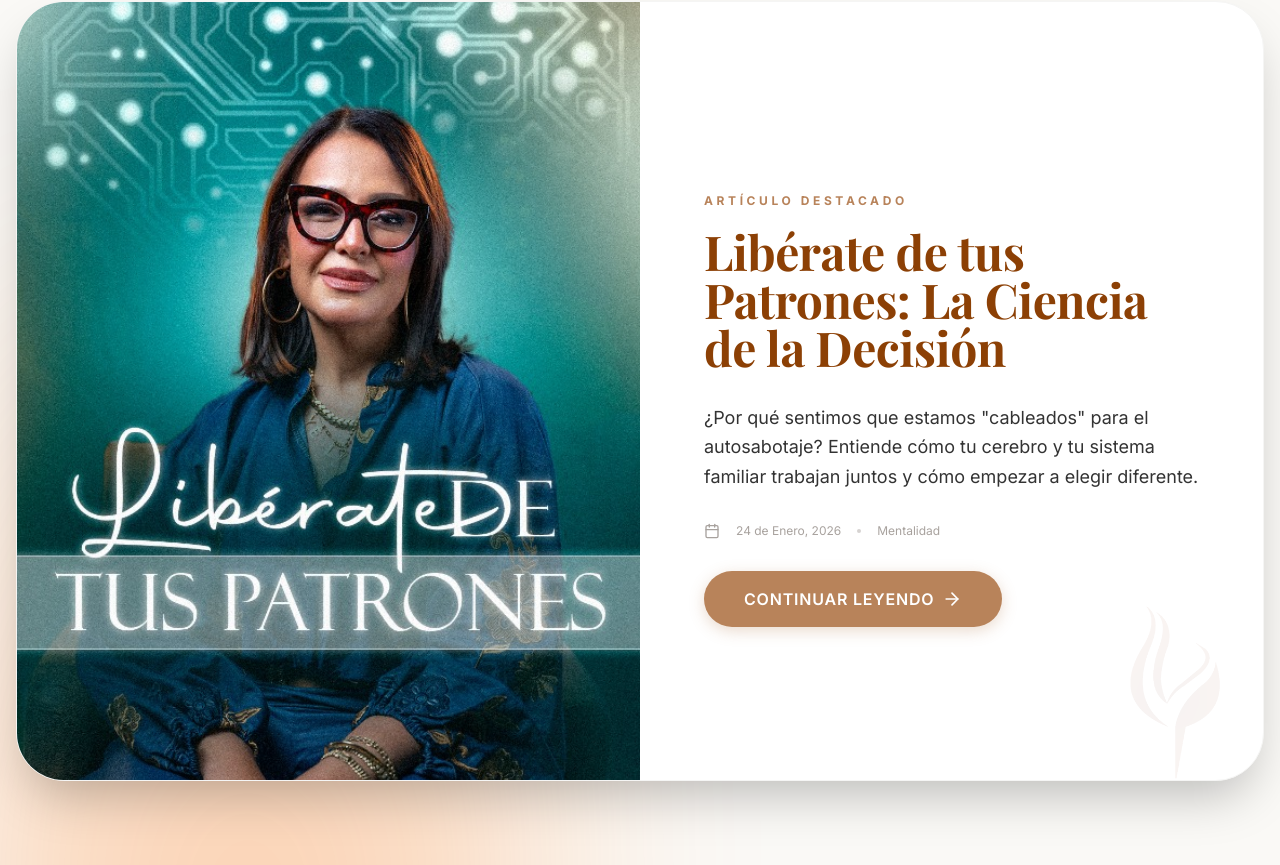
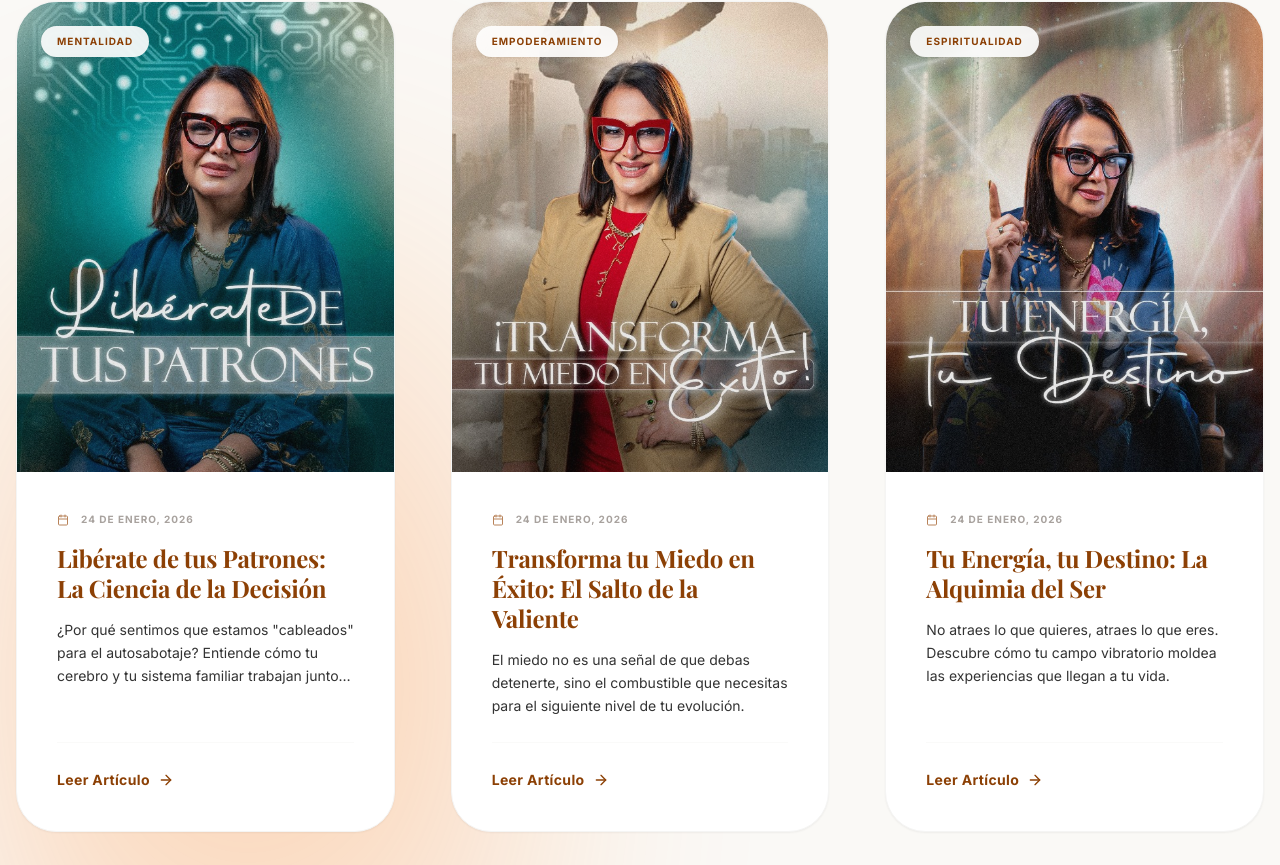
Before and after one commit to yelitzerangeloficialweb-max/yelitze-rangel-web, a Next.js app: page /blog in a window 1280 px wide. Shown: the part 875-1740 px from the top of the page. Built offline with nearby package versions, Linux system fonts and the light colour scheme; a web font is replaced by a local one.

Commit message:
style: removed featured blog spotlight from blog page

```diff
--- a/app/(website)/blog/page.tsx
+++ b/app/(website)/blog/page.tsx
@@ -70,65 +70,14 @@ export default function BlogPage() {
                 </div>
             </section>
 
-            {/* 2. FEATURED SPOTLIGHT */}
+            {/* 2. ARTICLES GRID */}
             <section id="articulos" className="py-24 px-4 relative overflow-hidden">
                 {/* Intensified Accent Blur Flare */}
                 <div className="absolute -top-10 -left-10 w-[45%] h-[45%] bg-[radial-gradient(circle_at_center,#FF6B00_0%,transparent_70%)] opacity-30 blur-[120px] pointer-events-none" />
 
                 <div className="container mx-auto max-w-7xl">
-                    <FadeIn>
-                        <div className="relative group rounded-[3rem] overflow-hidden bg-white shadow-2xl border border-stone-100 flex flex-col lg:flex-row mb-24">
-                            {/* Image Part */}
-                            <div className="lg:w-1/2 relative aspect-[4/5] overflow-hidden">
-                                <Image
-                                    src={featuredPost.image}
-                                    alt={featuredPost.title}
-                                    fill
-                                    priority
-                                    unoptimized
-                                    quality={100}
-                                    className="object-cover object-center group-hover:scale-105 transition-transform duration-[2000ms]"
-                                />
-                                <div className="absolute inset-0 bg-gradient-to-r from-[var(--color-primary)]/40 to-transparent" />
-                            </div>
-
-                            {/* content Part */}
-                            <div className="lg:w-1/2 p-10 md:p-16 flex flex-col justify-center space-y-8 relative">
-                                {/* Watermark subtle */}
-                                <div className="absolute -right-10 -bottom-10 w-64 h-64 opacity-[0.05] pointer-events-none">
-                                    <Image src="/assets/images/watermark-logo.png" alt="" fill className="object-contain" />
-                                </div>
-
-                                <div className="space-y-4">
-                                    <span className="text-[var(--color-secondary)] font-bold tracking-[0.3em] uppercase text-xs">
-                                        Artículo Destacado
-                                    </span>
-                                    <h2 className="text-3xl md:text-5xl font-heading text-[var(--color-primary)] leading-tight">
-                                        {featuredPost.title}
-                                    </h2>
-                                </div>
-                                <p className="text-[var(--color-text-light)] text-lg leading-relaxed line-clamp-3">
-                                    {featuredPost.excerpt}
-                                </p>
-                                <div className="flex items-center gap-4 text-xs text-stone-400">
-                                    <Calendar className="w-4 h-4" /> {featuredPost.date}
-                                    <span className="w-1 h-1 rounded-full bg-stone-300" />
-                                    {featuredPost.category}
-                                </div>
-                                <Link
-                                    href={`/blog/${featuredPost.slug}`}
-                                    className="btn-premium px-10 py-4 group w-fit"
-                                >
-                                    Continuar Leyendo
-                                    <ArrowRight className="w-5 h-5 group-hover:translate-x-1 transition-transform" />
-                                </Link>
-                            </div>
-                        </div>
-                    </FadeIn>
-
-                    {/* 3. RECENT ARTICLES GRID */}
                     <div className="grid grid-cols-1 md:grid-cols-2 lg:grid-cols-3 gap-10 lg:gap-14">
-                        {recentPosts.map((post, idx) => (
+                        {BLOG_POSTS.map((post, idx) => (
                             <FadeIn key={post.id} delay={idx * 0.1}>
                                 <div className="group relative flex flex-col h-full">
                                     {/* Card Container */}
```
